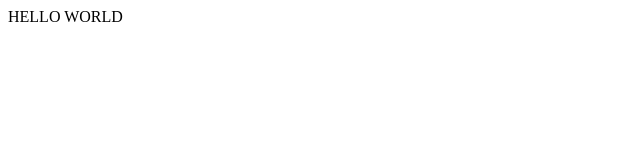
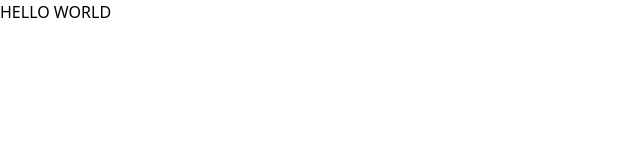
Before and after one commit to CodeSplash7/facebook-clone, a Next.js app: page / in a window 1280 px wide. Shown: the top 160 px of the page, without its empty margins (0-640 px from the left). Built offline with nearby package versions, Linux system fonts and the light colour scheme.

Commit message:
feat(document body element): basic styling

```diff
--- a/src/layouts/root-layout.tsx
+++ b/src/layouts/root-layout.tsx
@@ -1,3 +1,5 @@
+import "@/style/globals.css"
+
 export default function RootLayout({
   children,
 }: Readonly<{
@@ -5,7 +7,7 @@ export default function RootLayout({
 }>) {
   return (
     <html lang="en">
-      <body>{children}</body>
+      <body className="*:box-border w-full h-fit">{children}</body>
     </html>
   );
 }
```
